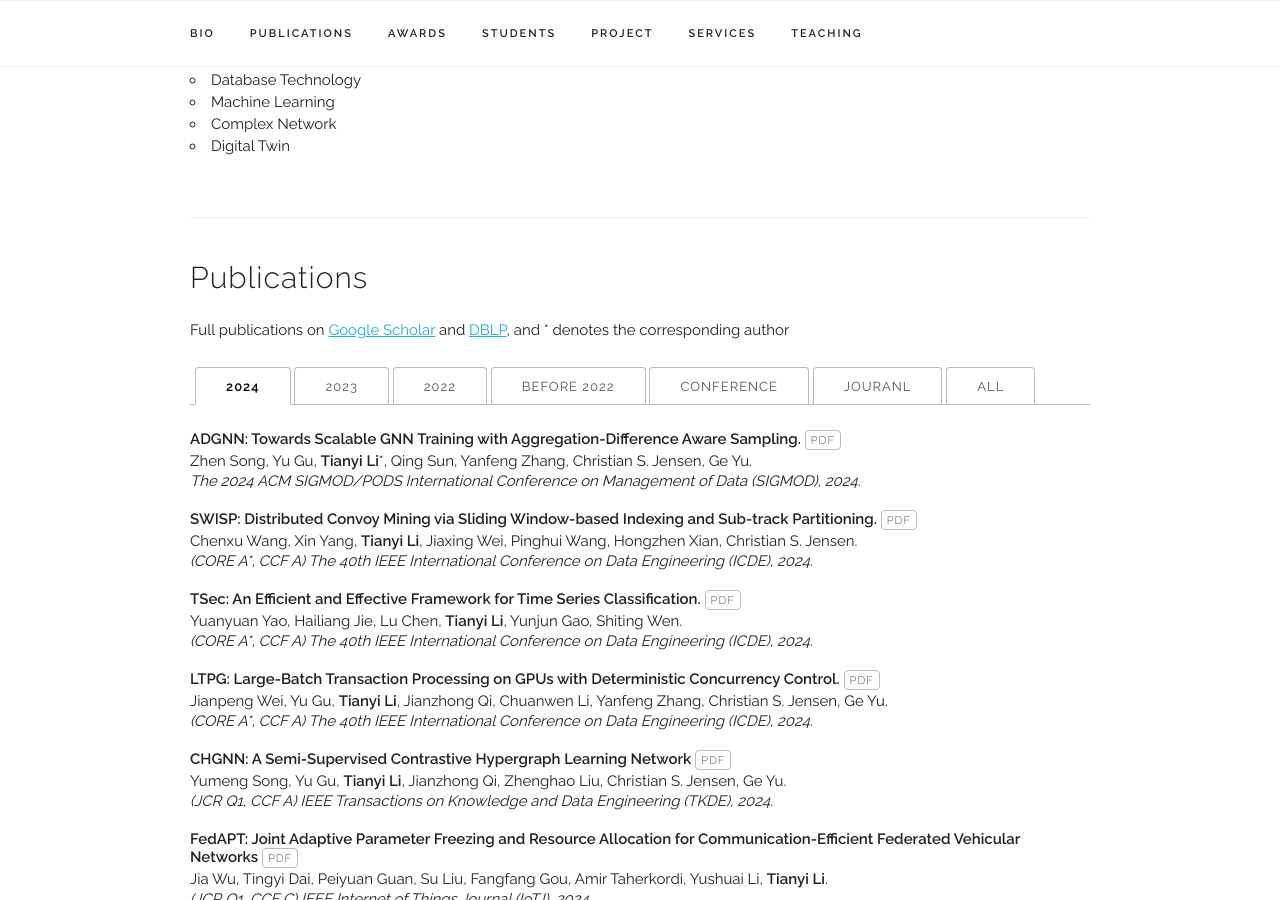
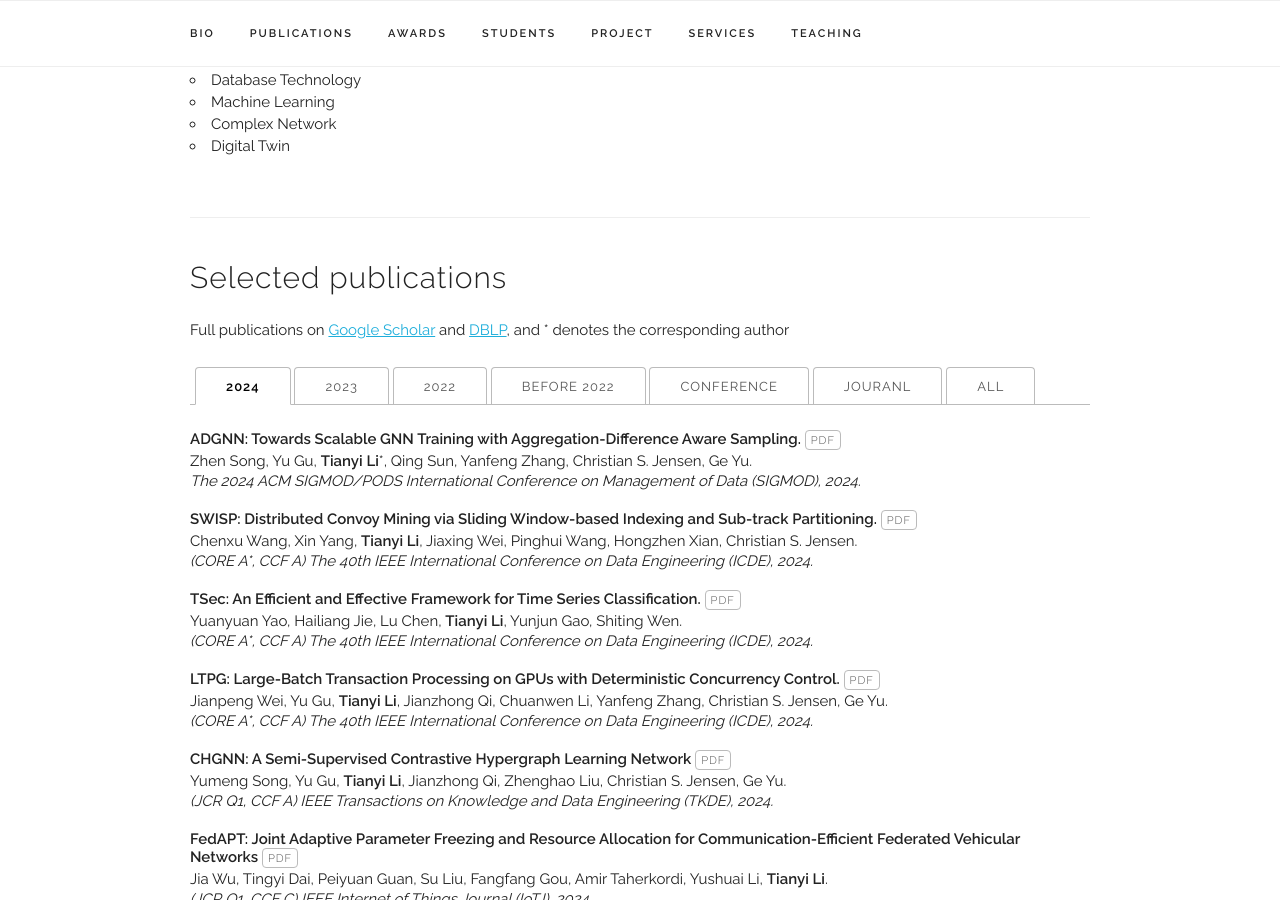
Before and after one commit to litianyi-cs-dkaau/litianyi-cs-dkaau.github.io, a Jekyll site: the page built from index.html, in a window 1280 px wide and 900 px high, scrolled down 724 px. Built offline with Jekyll 4.4.1, drawn with Linux system fonts in a browser that asks for light colours.

Commit message:
Update index.html

```diff
--- a/index.html
+++ b/index.html
@@ -25,7 +25,7 @@ I have served on the Program Committees of top conferences including ICDE, KDD,
   </ul>
 </div>
 <div class="docs-section" id="publications">
-  <h4>Publications</h4>
+  <h4>Selected publications</h4>
   <p>Full publications on <a href="https://scholar.google.com/citations?user=NeeHV-IAAAAJ&hl=en&oi=ao" target="_blank">Google Scholar</a> and <a href="https://dblp.org/pid/85/11154-5.html" target="_blank">DBLP</a>, and * denotes the corresponding author</p>
   <ul class="tab-nav">
     <li><div class="button active" data-ref="#papers-2024">2024</div></li>
```
Also changed, not shown: other parts of index.html (+1 -1 lines).
